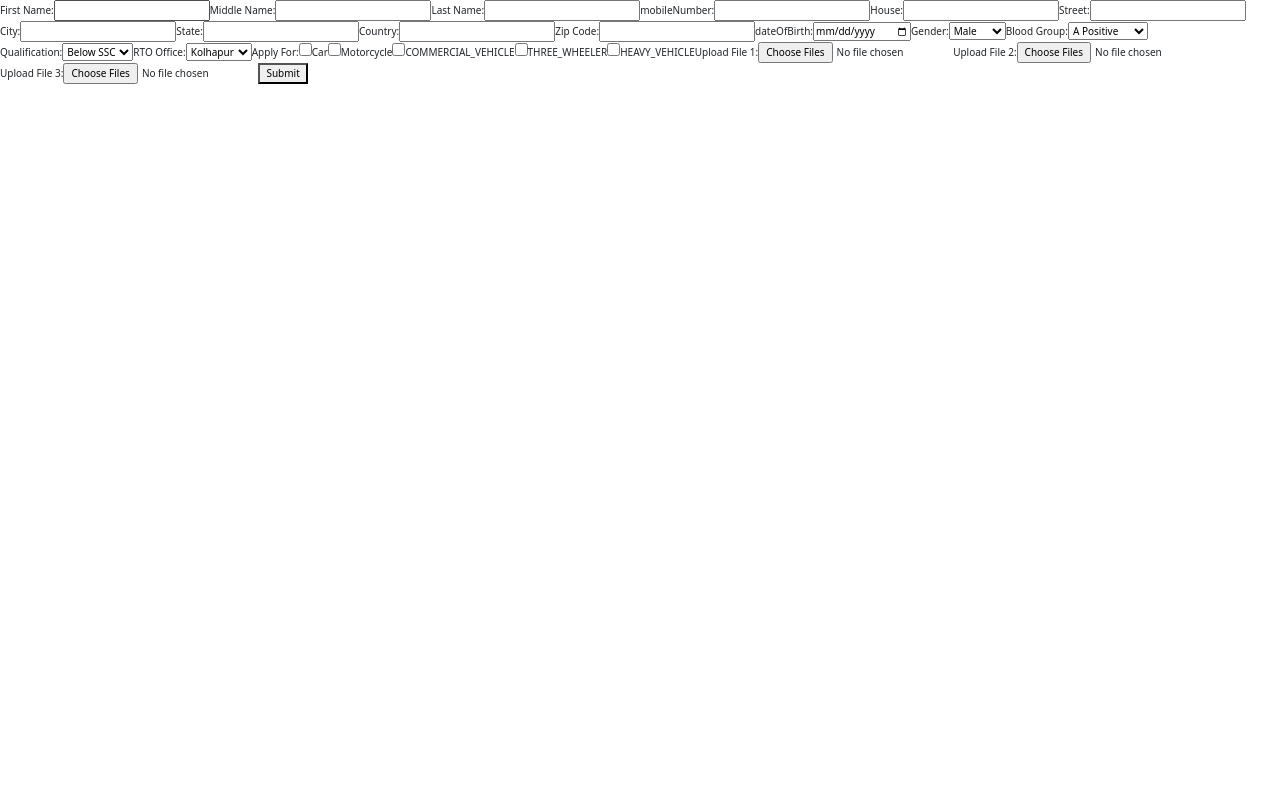
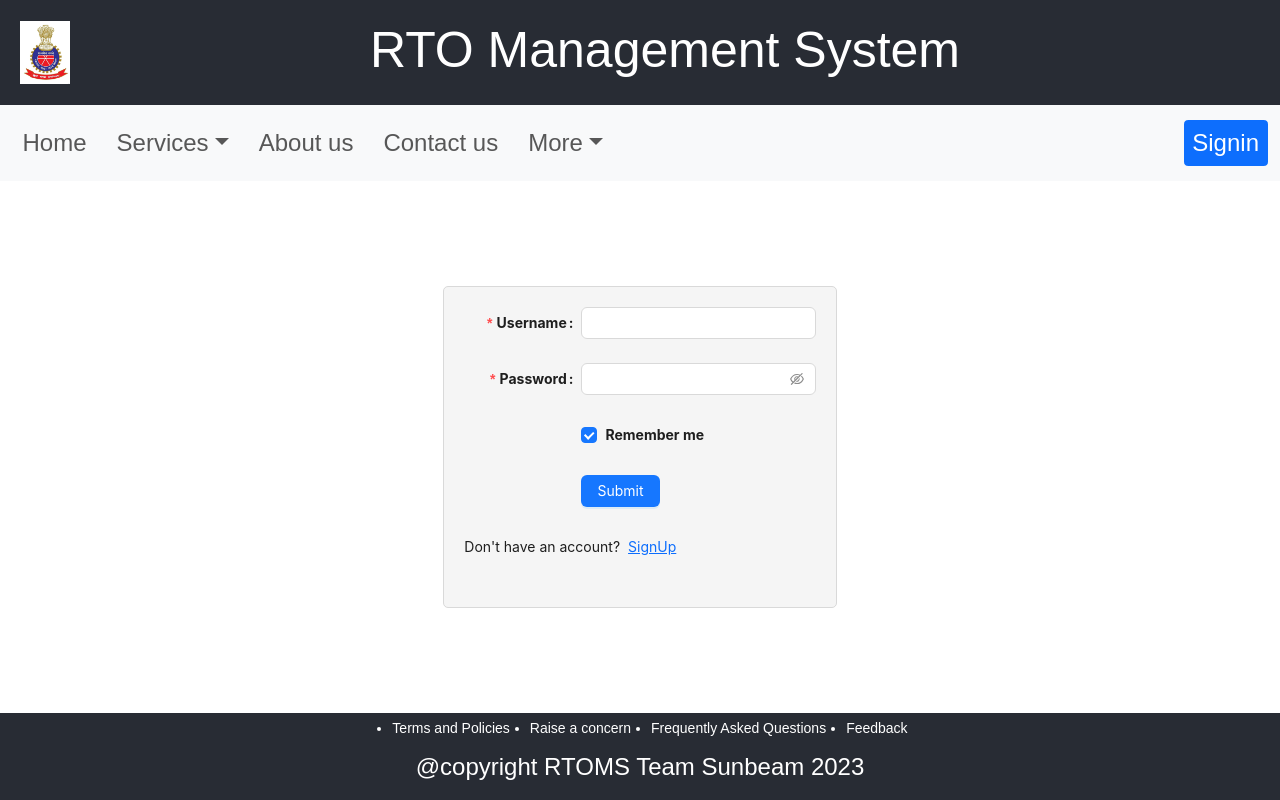
Before and after one commit to rtomssunbeam/rtoms-frontend, a React (Create React App) app in the folder RTO_MS/: page /Signin in a window 1280 px wide. Built offline with nearby package versions, Linux system fonts and the light colour scheme.

Commit message:
completed user signin functionality

```diff
--- a/RTO_MS/package.json
+++ b/RTO_MS/package.json
@@ -42,5 +42,8 @@
       "last 1 firefox version",
       "last 1 safari version"
     ]
+  },
+  "devDependencies": {
+    "@babel/plugin-proposal-private-property-in-object": "^7.21.11"
   }
 }
--- a/RTO_MS/src/App.js
+++ b/RTO_MS/src/App.js
@@ -26,6 +26,7 @@ import ContactUs from './Pages/ContactUs';
 import Services from './Pages/OnlineServices';
 import Stepper from './Components/Stepper';
 import LearningLicense from './Pages/LearningLicense';
+import OtpVerification from './Pages/OtpVerification';
 // import Stepper from './Components/Stepper1';
 // import Aboutus from './Pages/Aboutus';
 
@@ -53,6 +54,7 @@ function App() {
             {/* <Route path="*" exact component={NotFound} /> */}
             <Route path="/Signin" exact component={Signin} />
             <Route path="/Signup" exact component={Signup} />
+            <Route path="/otp-verification" component={OtpVerification} />
             <Route path="/ContactUs" exact component={ContactUs} />
             <Route path="/OnlineServices" exact component={Services} />
             <Route path="/LearningLicense" exact component={LearningLicense} />
--- a/RTO_MS/src/ExtraPages/LearnerLicenseApplicationForm.jsx
+++ b/RTO_MS/src/ExtraPages/LearnerLicenseApplicationForm.jsx
@@ -1,5 +1,37 @@
 import React, { useState } from 'react';
 import axios from 'axios';
+
+import { Form } from 'antd';
+import styled from 'styled-components';
+import './../Pages/SignIn.css'
+
+// const StyledBox = styled.div`
+//   max-width: 600px;
+//   margin: 0 auto;
+//   padding: 20px;
+//   background-color: #f5f5f5;
+//   border: 1px solid #d9d9d9;
+//   border-radius: 5px;
+// `;
+
+const StyledForm = styled(Form)`
+  label {
+    font-weight: bold;
+  }
+
+  .ant-btn-primary {
+    margin-right: 8px;
+  }
+
+  .ant-form-item-control-input-content {
+    display: flex;
+    align-items: center;
+  }
+`;
+
+// const StyledLink = styled(Link)`
+//   margin-left: 8px;
+// `;
 
 const LearnerLicenseApplicationForm = () => {
     // const url = "http://127.0.0.1:8080/lernerLicense/application"
@@ -9,7 +41,7 @@ const LearnerLicenseApplicationForm = () => {
         middleName: '',
         lastName: '',
         mobileNumber: '',
-        userId: 2, // Assuming you have the user ID
+        userId: 1, // Assuming you have the user ID
         postalAddressDTO: {
             house: '',
             street: '',
@@ -107,6 +139,7 @@ const LearnerLicenseApplicationForm = () => {
                 updatedFiles[fileInputIndex] = [...files];
             }
 
+            // console.log(formData.files)
             return {
                 ...prevData,
                 files: updatedFiles,
@@ -191,32 +224,32 @@ const LearnerLicenseApplicationForm = () => {
     const handleSubmit = async (e) => {
         e.preventDefault();
 
-        const learnerLicenseApplicationDto = new FormData();
-
-        // Append string fields
-        Object.keys(formData).forEach((key) => {
-            if (key !== 'files' && key !== 'postalAddressDTO') {
-                learnerLicenseApplicationDto.append(key, JSON.stringify(formData[key]));
-            } else if (key === 'postalAddressDTO') {
-                Object.keys(formData.postalAddressDTO).forEach((addressKey) => {
-                    learnerLicenseApplicationDto.append(
-                        `postalAddressDTO.${addressKey}`,
-                        JSON.stringify(formData.postalAddressDTO[addressKey])
-                    );
-                });
-            }
-        });
+        // const learnerLicenseApplicationDto = new FormData();
+        // // Append string fields
+        // Object.keys(formData).forEach((key) => {
+        //     if (key !== 'files' && key !== 'postalAddressDTO') {
+        //         learnerLicenseApplicationDto.append(key, JSON.stringify(formData[key]));
+        //     } else if (key === 'postalAddressDTO') {
+        //         Object.keys(formData.postalAddressDTO).forEach((addressKey) => {
+        //             learnerLicenseApplicationDto.append(
+        //                 `postalAddressDTO.${addressKey}`,
+        //                 JSON.stringify(formData.postalAddressDTO[addressKey])
+        //             );
+        //         });
+        //     }
+        // });
 
         // Append files if formData.files is an array
-        if (Array.isArray(formData.files)) {
-            formData.files.forEach((fileGroup, fileInputIndex) => {
-                if (Array.isArray(fileGroup)) {
-                    fileGroup.forEach((file, index) => {
-                        learnerLicenseApplicationDto.append(`files[${fileInputIndex}][${index}]`, file);
-                    });
-                }
-            });
-        }
+
+        // if (Array.isArray(formData.files)) {
+        //     formData.files.forEach((fileGroup, fileInputIndex) => {
+        //         if (Array.isArray(fileGroup)) {
+        //             fileGroup.forEach((file, index) => {
+        //                 learnerLicenseApplicationDto.append(`files[${fileInputIndex}][${index}]`, file);
+        //             });
+        //         }
+        //     });
+        // }
 
         try {
             // const response = await axios({
@@ -235,10 +268,38 @@ const LearnerLicenseApplicationForm = () => {
             //     }
             // },);
             const formDataNew = new FormData();
-            formDataNew.append("name",JSON.stringify(formData))
-            // formDataNew.append("images",)
-            // console.log(JSON.stringify(formData))
+            // for(let file of formData.files){
+            //     console.log(file)
+            // }
+            // const files = formData.files
+            // delete formData.files;
+            var { files , ...userDetails} = formData;
+            files = files.flat()
+            formDataNew.append("userDetails",JSON.stringify(userDetails))
+            // console.log(userDetails)
+            // console.log("user details : "+ JSON.stringify(userDetails));
+
+            // for(let i=0; i< 3; i++){
+                formDataNew.append(`file1`, files[0]);
+                formDataNew.append(`file2`, files[1]);
+                formDataNew.append(`file3`, files[2]);
+            // }
+
+            // const files = [
+            //     // Assuming you have actual file data, replace these placeholders with actual binary data
+            //     { name: 'file1.txt', data: 'Contents of file 1' },
+            //     { name: 'file2.txt', data: 'Contents of file 2' },
+            //     // Add more files as needed
+            //   ];
+
+            //   files.forEach((file, index) => {
+            //     // const blob = new Blob([file.data], { type: 'text/plain' });
+            //     formDataNew.append(`files[${index + 1}]`, file, file.name);
+            //   });
+
             const response = await axios.post(url, formDataNew, {
+
+                // withCredentials:true,
                 headers: {
                     'Content-Type': 'multipart/form-data'
                 }
@@ -253,7 +314,50 @@ const LearnerLicenseApplicationForm = () => {
     };
 
 
+    // const handleSubmit = async () => {
+    //     // const fileInput1 = document.getElementById('fileInput1');
+    //     // const fileInput2 = document.getElementById('fileInput2');
+
+    //     const formData = new FormData();
+    //     // formData.append('textData', 'Some text data');
+    //     // formData.append('images', ...files[0]);
+    //     // formData.append('images', ...files[0]);
+
+    //     try {
+    //       const response = await fetch('url', {
+    //         method: 'POST',
+    //         headers: {
+    //           'Content-Type': 'application/json',
+    //         },
+    //         body: JSON.stringify(formData),
+    //       });
+
+    //       console.log('Response:', await response.json());
+    //     } catch (error) {
+    //       console.error('Error:', error);
+    //     }
+    //   };
+
+    //   submitForm();
+
+
     return (
+        <div className='StyledBox'>
+            <StyledForm
+                name="basic"
+                labelCol={{
+                    span: 8,
+                }}
+                wrapperCol={{
+                    span: 16,
+                }}
+                initialValues={{
+                    remember: true,
+                }}
+                // onFinish={handleFormSubmit}
+                // onFinishFailed={handleFailure}
+                autoComplete="off"
+            >
                 <form onSubmit={handleSubmit}>
                     <label>
                         First Name:
@@ -545,6 +649,9 @@ const LearnerLicenseApplicationForm = () => {
 
                     <button type="submit">Submit</button>
                 </form>
+            </StyledForm>
+
+        </div>
     );
 };
 
--- /dev/null
+++ b/RTO_MS/src/Pages/OtpVerification.jsx
@@ -0,0 +1,55 @@
+// OtpVerification.js
+import React from 'react';
+import { Form, Input, Button, message } from 'antd';
+import { useHistory } from 'react-router-dom';
+import Signin from './Signin';
+
+const OtpVerification = () => {
+  const history = useHistory();
+
+  const onFinish = (values) => {
+    // Implement your OTP verification logic here
+    const { otp } = values;
+
+    // For example, check if the entered OTP is '1234'
+    if (otp === '1234') {
+      message.success('OTP verified successfully!');
+      // Redirect to the login page upon successful OTP verification
+      history.push('/Signin');
+    } else {
+      message.error('Incorrect OTP. Please try again.');
+      // Optionally, you can keep the user on the same page for another attempt
+      // history.push('/otp-verification');
+    }
+  };
+
+  return (
+    <Form
+      onFinish={onFinish}
+      style={{
+        maxWidth: 600,
+      }}
+    >
+      <Form.Item
+        name="otp"
+        label="Enter OTP"
+        rules={[
+          {
+            required: true,
+            message: 'Please input the OTP sent to your email!',
+          },
+        ]}
+      >
+        <Input />
+      </Form.Item>
+
+      <Form.Item>
+        <Button type="primary" htmlType="submit">
+          Verify OTP
+        </Button>
+      </Form.Item>
+    </Form>
+  );
+};
+
+export default OtpVerification;
--- /dev/null
+++ b/RTO_MS/src/Pages/SignIn.css
@@ -0,0 +1,27 @@
+/* Signin.css */
+
+.StyledBox {
+    max-width: 600px;
+    margin: 0 auto;
+    padding: 20px;
+    background-color: #f5f5f5;
+    border: 1px solid #d9d9d9;
+    border-radius: 5px;
+  }
+
+  .StyledForm label {
+    font-weight: bold;
+  }
+
+  .StyledForm .ant-btn-primary {
+    margin-right: 8px;
+  }
+
+  .StyledForm .ant-form-item-control-input-content {
+    display: flex;
+    align-items: center;
+  }
+
+  .StyledLink {
+    margin-left: 8px;
+  }
--- a/RTO_MS/src/Pages/Signin.jsx
+++ b/RTO_MS/src/Pages/Signin.jsx
@@ -1,10 +1,12 @@
 import React, { useState } from 'react';
 import { Link, useHistory } from 'react-router-dom';
-import { Button, Checkbox, Form, Input } from 'antd';
+import { Button, Checkbox, Form, Input , Modal} from 'antd';
 import styled from 'styled-components';
 import { toast, ToastContainer } from 'react-toastify';
 import 'react-toastify/dist/ReactToastify.css';
 import axios from 'axios';
+
+import './SignIn.css';
 
 const StyledBox = styled.div`
   max-width: 600px;
@@ -39,14 +41,40 @@ const Signin = () => {
     const history = useHistory();
 
     const [credentials, setCredentials] = useState({
-        username: "",
+        email: "",
         password: ""
     });
 
+    // const handleSuccess = (values) => {
+    //     console.log('Success:', values);
+    //     toast.success('Login successful');
+    //     // history.push('/');
+    // };
+
+    const [responseMsg, setResponseMsg] = useState(null);
+    const [isModalVisible, setIsModalVisible] = useState(false);
+
     const handleSuccess = (values) => {
         console.log('Success:', values);
-        toast.success('Login successful');
+        // toast.success('Login successful');
+        setResponseMsg(values.msg);
+        showModal();
     };
+
+    const showModal = () => {
+        setIsModalVisible(true);
+    };
+
+    const handleOk = () => {
+        setIsModalVisible(false);
+        // Redirect to home page after closing the modal
+        history.push("/");
+    };
+
+    const handleCancel = () => {
+        setIsModalVisible(false);
+    };
+
 
     const handleFailure = (errorInfo) => {
         console.log('Failed:', errorInfo);
@@ -63,18 +91,32 @@ const Signin = () => {
 
             // Assuming your response contains a login token and you want to redirect
             const tokenReceived = response.data.loginToken;
-            window.sessionStorage.setItem("loginToken", tokenReceived);
-            history.push("/profile");
+            if (tokenReceived) {
+                window.sessionStorage.setItem("loginToken", tokenReceived);
+
+            }
+            // history.push("/");
         } catch (error) {
             // Handle error
             handleFailure(error);
         }
     };
 
+    // const handleChange = (e) => {
+    //     const { name, value } = e.target;
+    //     setCredentials((prevData)=>({...prevData,[name]:value,}));
+    //         // { ...credentials, [name]: value });
+    // };
+
     const handleChange = (e) => {
         const { name, value } = e.target;
-        setCredentials({ ...credentials, [name]: value });
+        setCredentials((prevData) => ({
+            ...prevData,
+            [name]: value,
+        }));
     };
+
+
 
     return (
         <StyledBox>
@@ -95,15 +137,15 @@ const Signin = () => {
             >
                 <Form.Item
                     label="Username"
-                    name="username"
+                    name="email"
                     rules={[
                         {
                             required: true,
-                            message: 'Please input your username!',
+                            message: 'Please input your username(i.e. email)!',
                         },
                     ]}
                 >
-                    <Input onChange={handleChange} />
+                    <Input name='email' onChange={handleChange} />
                 </Form.Item>
 
                 <Form.Item
@@ -116,7 +158,7 @@ const Signin = () => {
                         },
                     ]}
                 >
-                    <Input.Password onChange={handleChange} />
+                    <Input.Password name='password' onChange={handleChange} />
                 </Form.Item>
 
                 <Form.Item
@@ -148,6 +190,14 @@ const Signin = () => {
             </StyledForm>
 
             <ToastContainer />
+            <Modal
+                title="Login Success"
+                visible={isModalVisible}
+                onOk={handleOk}
+                onCancel={handleCancel}
+            >
+                <p>{responseMsg}</p>
+            </Modal>
         </StyledBox>
     );
 };
--- a/RTO_MS/src/index.js
+++ b/RTO_MS/src/index.js
@@ -10,8 +10,8 @@ import LearnerLicenseApplicationForm from './ExtraPages/LearnerLicenseApplicatio
 const root = ReactDOM.createRoot(document.getElementById('root'));
 root.render(
   <BrowserRouter>
-    {/* <App /> */}
-    <LearnerLicenseApplicationForm />
+    <App />
+    {/* <LearnerLicenseApplicationForm /> */}
     {/* <DoLogin /> */}
   </BrowserRouter>
 );
```
Also changed, not shown: RTO_MS/src/Pages/Signup.jsx (+5 -2 lines), 1 other file (tests, documents, lock files or other folders). Lines whose indentation alone changed are shown as unchanged.
